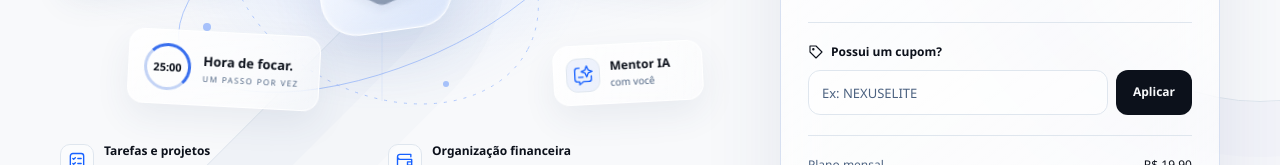
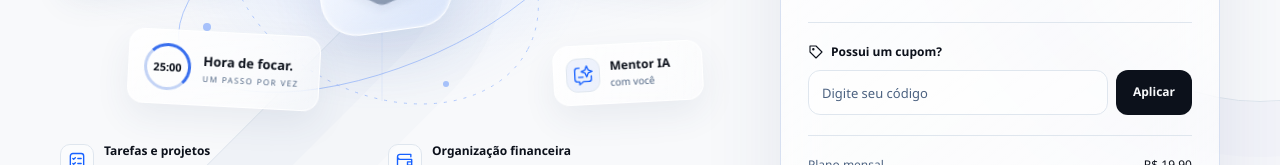
Before and after one commit to Ph-souza/Focus, a React (Vite) app: page /checkout in a window 1280 px wide. Shown: the part 558-723 px from the top of the page. Built offline with nearby package versions, Linux system fonts and the light colour scheme; no server answers.

Commit message:
fix(checkout): remover referencia ao cupom no placeholder do campo

```diff
--- a/src/components/CheckoutScreen.tsx
+++ b/src/components/CheckoutScreen.tsx
@@ -438,7 +438,7 @@ export function CheckoutScreen() {
                         id="coupon"
                         name="coupon"
                         type="text"
-                        placeholder="Ex: NEXUSELITE"
+                        placeholder="Digite seu código"
                         autoComplete="off"
                         autoCapitalize="characters"
                         spellCheck="false"
```
